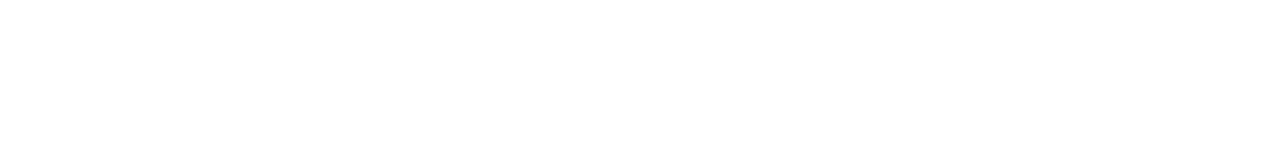
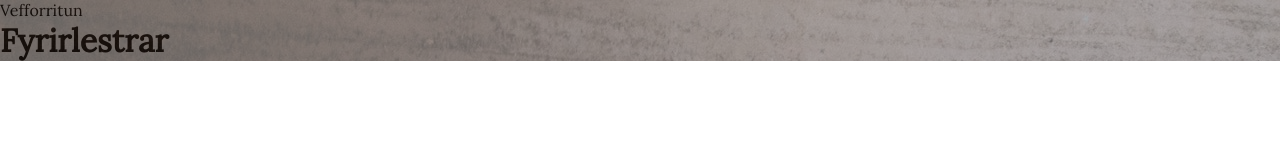
Before and after one commit to gha18/hopverkefni2, a website: page index.html in a window 1280 px wide. Drawn offline with Linux system fonts and the light colour scheme.

Commit message:
byrjað á header

```diff
--- a/index.html
+++ b/index.html
@@ -1,11 +1,28 @@
 <!DOCTYPE html>
 <html lang="is">
+
 <head>
   <meta charset="utf-8">
   <title>Hópverkefni 2</title>
   <link href="https://fonts.googleapis.com/css?family=Lora|Roboto+Mono&display=swap" rel="stylesheet">
+  <link rel="stylesheet" href="./dist/styles.css">
 </head>
+
 <body>
 
+  <header class="header">
+    <div class="protect">
+      <div class="header__content">
+        <p class="header__text">Vefforritun</p>
+        <h1 class="header__title">Fyrirlestrar</h1>
+      </div>
+    </div>
+  </header>
+
+  <main>
+
+  </main>
+
 </body>
+
 </html>
--- a/src/styles/config.scss
+++ b/src/styles/config.scss
@@ -11,8 +11,3 @@ $light-green: #2d2;
 $dark-greeb: #1a1;
 $white: #fcffd2;
 $pink: #cc9694;
-
-div {
-  villa-fjarlægðu-mig;
-  stylelint-ætti-að-kvarta;
-}
--- /dev/null
+++ b/src/styles/header.scss
@@ -0,0 +1,3 @@
+.header {
+    background-image: url("../img/header.jpg");
+}
--- a/src/styles/styles.scss
+++ b/src/styles/styles.scss
@@ -1,4 +1,5 @@
 @import "config";
+@import "header";
 
 * {
   padding: 0;
@@ -24,4 +25,11 @@ img { /* stylelint-disable-line */
   max-width: 100%;
 }
 
+.protect {
+  width: 100%;
+  height: 100%;
+  margin: 0 auto;
+  background-color: #999;
+  opacity: 0.6; }
+
 // TODO import
```
Also changed, not shown: fyrirlestur.html (+3 -0 lines), dist/styles.css (added), 2 other files.
